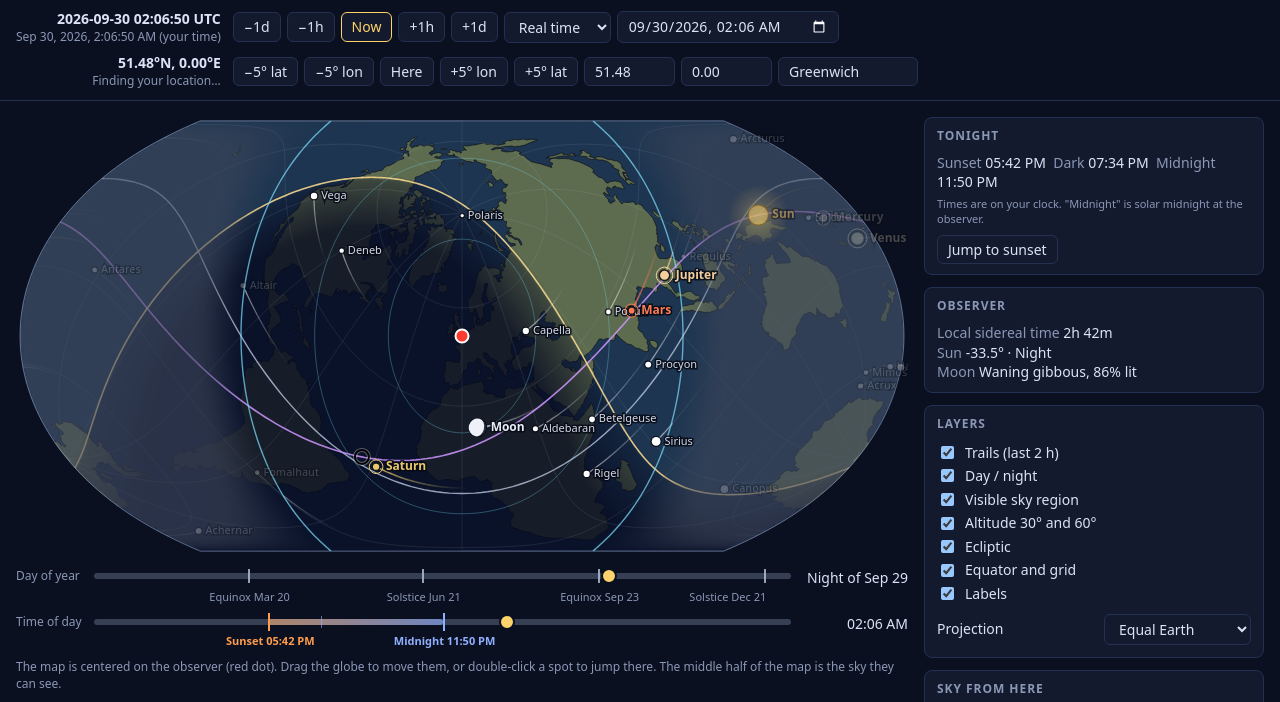
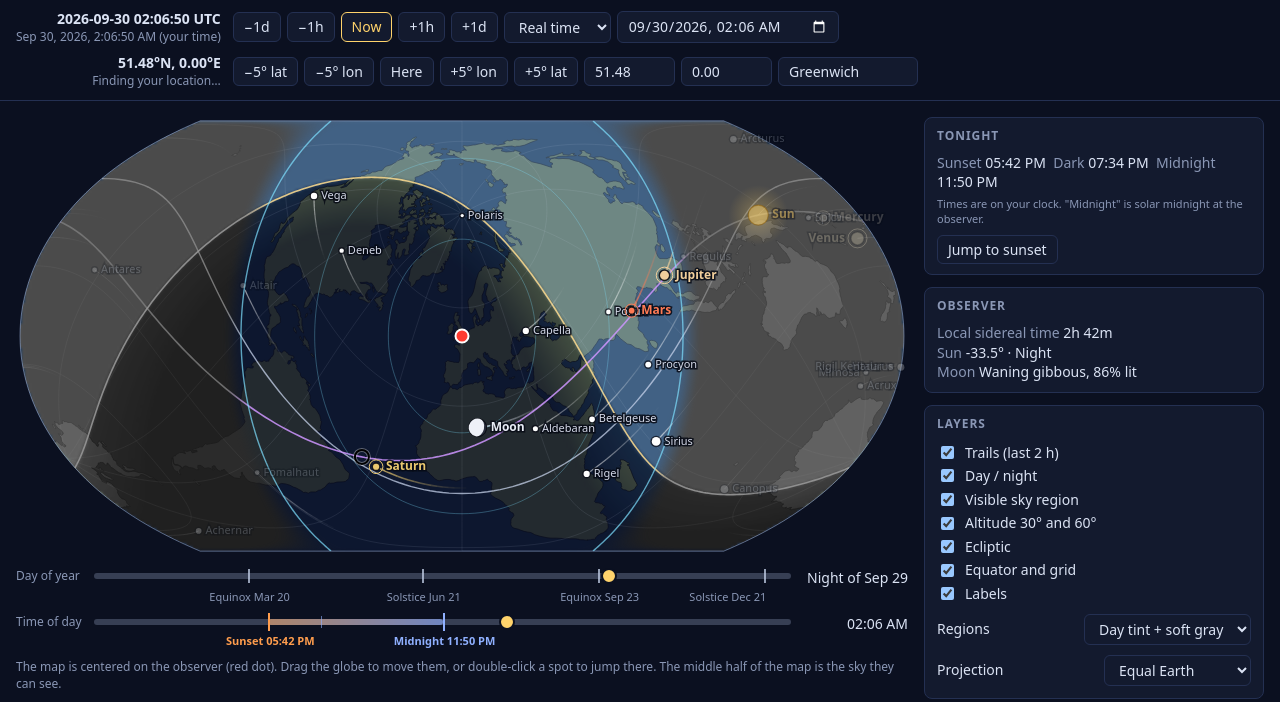
Before and after one commit to gulley/StarMap, a plain HTML site: page index.html in a window 1280 px wide. Shown: the part 41-743 px from the top of the page. Drawn offline with Linux system fonts and the light colour scheme.

Commit message:
Try gray out-of-view regions and a daylight tint
Experiment for telling the four regions apart (day/night x in/out of
view): daylight gets a pale sky-blue wash, and past the horizon the map
is redrawn in soft gray with a very slight blur. A temporary Regions
menu (or ?regions=focus|haze) switches back to the original haze for
comparison. Night shading is also lighter (about 66% at most, was 78%).

Labels now flip to the left when they would run off the canvas.

Co-Authored-By: Claude Opus 5.5 <noreply@anthropic.com>

```diff
--- a/index.html
+++ b/index.html
@@ -97,6 +97,12 @@
         <label><input type="checkbox" data-layer="ecliptic" checked> Ecliptic</label>
         <label><input type="checkbox" data-layer="grid" checked> Equator and grid</label>
         <label><input type="checkbox" data-layer="labels" checked> Labels</label>
+        <label class="select" title="Experiment: two ways of telling in-view from out-of-view">Regions
+          <select id="regionStyle">
+            <option value="focus">Day tint + soft gray</option>
+            <option value="haze">Haze (original)</option>
+          </select>
+        </label>
         <label class="select">Projection
           <select id="projection">
             <option value="equalEarth">Equal Earth</option>
--- a/js/app.js
+++ b/js/app.js
@@ -23,6 +23,11 @@
     store.get('layers', {}));
   let projection = params.get('proj') || store.get('projection', 'equalEarth');
   if (!['equalEarth', 'equirect', 'globe'].includes(projection)) projection = 'equalEarth';
+  // EXPERIMENT: how the four regions (day/night x in/out of view) are told apart.
+  // 'focus': daylight gets a sky-blue wash, and beyond the horizon the map turns gray and
+  // soft. 'haze': the original flat haze. See NOTES.md.
+  let regionStyle = params.get('regions') || store.get('regionStyle', 'focus');
+  if (!['focus', 'haze'].includes(regionStyle)) regionStyle = 'focus';
 
   // ---------- simulation clock ----------
   const clock = { baseSim: Date.now(), baseReal: Date.now(), speed: 1 };
@@ -442,8 +447,13 @@
     ctx.drawImage(overlay, 0, 0, view.W, view.H);
   }
 
+  // Daylight wash for the 'focus' region style: a pale sky blue, so day is marked by a
+  // color of its own rather than just the absence of night.
+  const DAY_RGB = [150, 200, 255], DAY_ALPHA = 0.3, NIGHT_RGB = [4, 8, 30];
+
   function drawNight(sky) {
     ensureOverlayVecs();
+    const dayWash = regionStyle === 'focus';
     const ow = overlay.width, oh = overlay.height;
     const img = octx.createImageData(ow, oh);
     const px = img.data;
@@ -454,9 +464,13 @@
       if (Number.isNaN(x)) continue;
       const alt = Math.asin(x * s[0] + y * s[1] + z * s[2]) * R2D;
       // A soft step at sunset, then deepening through the 18 degrees of twilight.
-      const a = 0.34 * clamp01((0.8 - alt) / 1.6) + 0.44 * clamp01(-alt / 18);
+      const a = 0.3 * clamp01((0.8 - alt) / 1.6) + 0.36 * clamp01(-alt / 18);
       const q = p * 4;
-      px[q] = 4; px[q + 1] = 8; px[q + 2] = 30; px[q + 3] = a * 255;
+      // The day wash fades out across the same soft step at sunset.
+      const d = dayWash ? DAY_ALPHA * clamp01((alt + 0.8) / 1.6) : 0, total = a + d;
+      if (total <= 0) continue;
+      for (let c = 0; c < 3; c++) px[q + c] = (NIGHT_RGB[c] * a + DAY_RGB[c] * d) / total;
+      px[q + 3] = Math.min(1, total) * 255;
     }
     blitOverlay(img);
   }
@@ -482,6 +496,53 @@
       px[q] = HAZE[0]; px[q + 1] = HAZE[1]; px[q + 2] = HAZE[2]; px[q + 3] = a * 255;
     }
     blitOverlay(img);
+  }
+
+  // 'focus' region style: past the horizon the finished map is redrawn gray and slightly
+  // out of focus, which reads as "can't see that" while keeping day light and night dark.
+  // The blend is feathered over a few degrees. Needs canvas filters; without them the
+  // haze is used instead.
+  const FOCUS_FILTER = (px) => `grayscale(1) brightness(0.72) contrast(0.85) blur(${px}px)`;
+  const FOCUS_FROM = 88, FOCUS_TO = 98;
+  const canFilter = 'filter' in ctx;
+  const maskCanvas = document.createElement('canvas'), mctx = maskCanvas.getContext('2d');
+  const fxCanvas = document.createElement('canvas'), fctx = fxCanvas.getContext('2d');
+  let maskKey = '';
+
+  function drawOutOfFocus() {
+    ensureOverlayVecs();
+    if (maskKey !== overlayKey) {
+      maskKey = overlayKey;
+      const ow = overlay.width, oh = overlay.height;
+      maskCanvas.width = ow; maskCanvas.height = oh;
+      const img = mctx.createImageData(ow, oh), px = img.data;
+      const x0 = Math.cos(FOCUS_FROM * D2R), x1 = Math.cos(FOCUS_TO * D2R);
+      for (let p = 0, o = 0; p < ow * oh; p++, o += 3) {
+        const x = overlayVecs[o];
+        if (Number.isNaN(x)) continue;
+        const f = clamp01((x0 - x) / (x0 - x1));
+        px[p * 4 + 3] = f * f * (3 - 2 * f) * 255;
+      }
+      mctx.putImageData(img, 0, 0);
+    }
+    if (fxCanvas.width !== canvas.width || fxCanvas.height !== canvas.height) {
+      fxCanvas.width = canvas.width; fxCanvas.height = canvas.height;
+    }
+    // Filtered copy of the map so far, cut down to the out-of-view region...
+    fctx.globalCompositeOperation = 'copy';
+    fctx.filter = FOCUS_FILTER(0.6 * dpr);
+    fctx.drawImage(canvas, 0, 0);
+    fctx.filter = 'none';
+    fctx.globalCompositeOperation = 'destination-in';
+    fctx.imageSmoothingEnabled = true;
+    fctx.imageSmoothingQuality = 'high';
+    fctx.drawImage(maskCanvas, 0, 0, fxCanvas.width, fxCanvas.height);
+    fctx.globalCompositeOperation = 'source-over';
+    // ...laid back over it, inside the current clip.
+    ctx.save();
+    ctx.setTransform(1, 0, 0, 1, 0, 0);
+    ctx.drawImage(fxCanvas, 0, 0);
+    ctx.restore();
   }
 
   // ---------- grid ----------
@@ -763,9 +824,12 @@
       if (layers.labels) {
         const bold = b.kind !== 'star';
         ctx.font = (bold ? '600 12px' : '11px') + ' system-ui, sans-serif';
-        ctx.textAlign = 'left';
         ctx.textBaseline = 'middle';
-        const lx = x + r + (b.kind === 'planet' ? 6 : 4);
+        // Labels go to the right, or to the left if they would run off the canvas.
+        const gap = r + (b.kind === 'planet' ? 6 : 4);
+        const left = x + gap + ctx.measureText(b.name).width > view.W - 2;
+        ctx.textAlign = left ? 'right' : 'left';
+        const lx = left ? x - gap : x + gap;
         ctx.lineWidth = 3;
         ctx.strokeStyle = 'rgba(6, 9, 20, 0.85)';
         ctx.strokeText(b.name, lx, y);
@@ -832,9 +896,10 @@
     if (layers.ecliptic) strokePath(sky.ecliptic, 'rgba(206, 150, 255, 0.85)', 1.6);
     if (layers.night) strokePath(horizonOf(sky.sun.lat, sky.sun.lon), 'rgba(244, 213, 141, 0.9)', 1.6, [], true);
     if (layers.trails) drawTrails(t, sky);
-    // The haze goes over everything drawn so far, so the lines fade out past the horizon too.
+    // The haze (or the out-of-focus pass) goes over everything drawn so far, so the lines
+    // fade out past the horizon too.
     if (layers.visible) {
-      drawHaze();
+      if (regionStyle === 'focus' && canFilter) drawOutOfFocus(); else drawHaze();
       // The observer's horizon is the pair of rotated meridians at ±90°.
       for (const m of [-90, 90]) {
         strokePath(range(-90, 90, 2).map((lat) => [m, lat]), 'rgba(126, 224, 255, 0.7)', 1.4, [], true);
@@ -1185,6 +1250,14 @@
     });
   });
 
+  const regionSel = document.getElementById('regionStyle');
+  regionSel.value = regionStyle;
+  regionSel.addEventListener('change', () => {
+    regionStyle = regionSel.value;
+    store.set('regionStyle', regionStyle);
+    dirty = true;
+  });
+
   const projSel = document.getElementById('projection');
   projSel.value = projection;
   const hintEl = document.querySelector('.hint');
```
Also changed, not shown: 1 other file.
